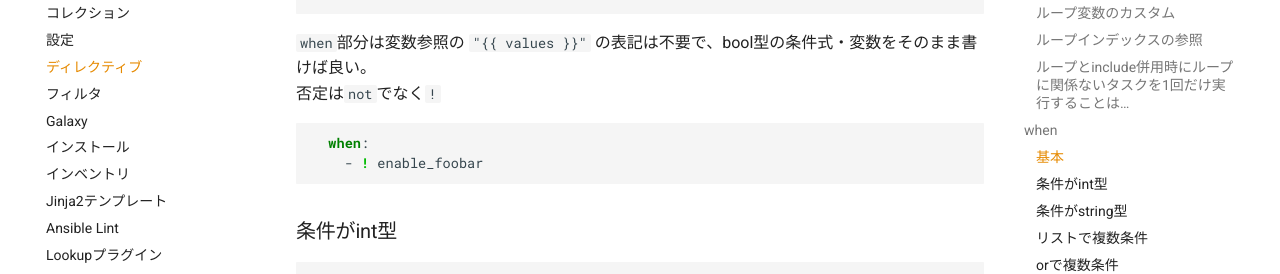
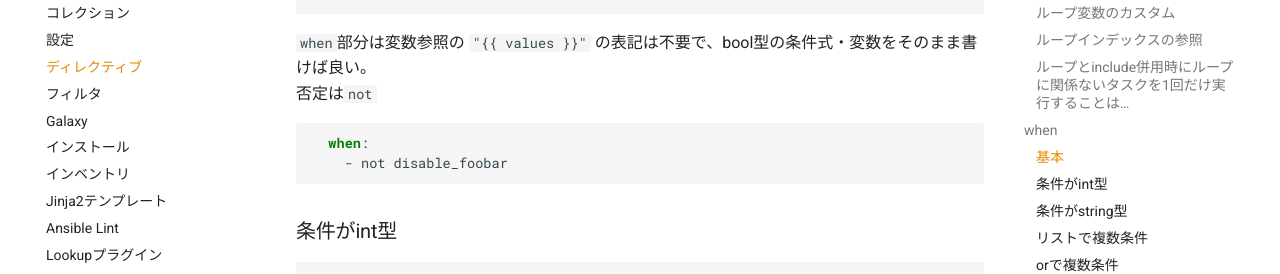
Before and after one commit to zaki-lknr/docs, an MkDocs documentation site: the page built from docs/Ansible/directives.md, in a window 1280 px wide and 900 px high, scrolled down 4200 px. Shown: the part 176-450 px from the top of the window. Built offline with MkDocs 1.6.1 and Material for MkDocs 9.7.7, drawn with Linux system fonts in a browser that asks for light colours; comment, search, counter and statistics services are not loaded.

Commit message:
fix: ansible/directive: whenの否定

````diff
--- a/docs/Ansible/directives.md
+++ b/docs/Ansible/directives.md
@@ -208,11 +208,11 @@ tasks:
 ```
 
 `when`部分は変数参照の `"{{ values }}"` の表記は不要で、bool型の条件式・変数をそのまま書けば良い。
-否定は`not`でなく`!`
+否定は`not`
 
 ```yaml
   when:
-    - ! enable_foobar
+    - not disable_foobar
 ```
 
 ### 条件がint型
````
